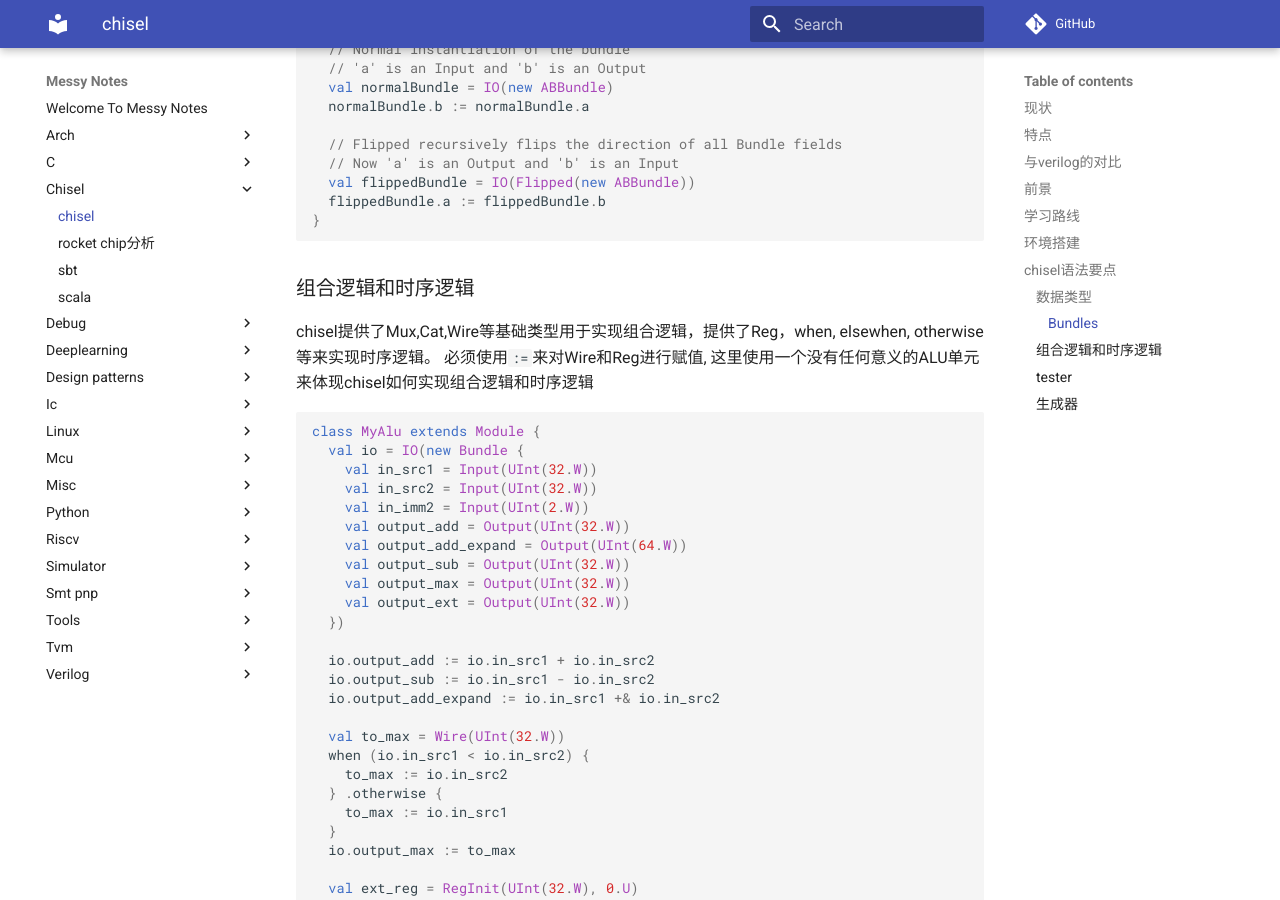
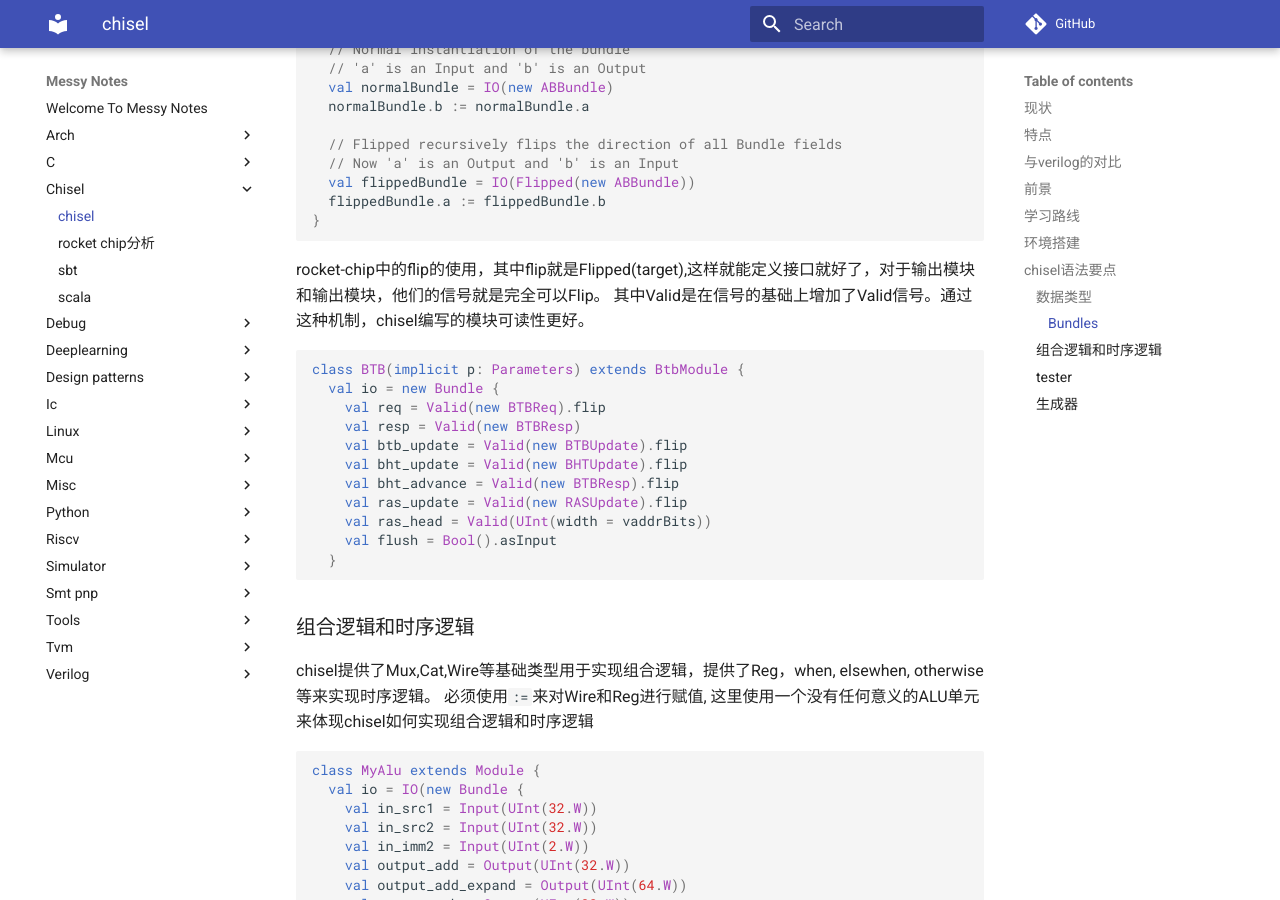
Before and after one commit to chsgcxy/messy_notes, an MkDocs documentation site: the page built from docs/chisel/chisel.md, in a window 1280 px wide and 900 px high, scrolled down 4179 px. Built offline with MkDocs 1.6.1 and Material for MkDocs 9.7.7, drawn with Linux system fonts in a browser that asks for light colours; comment, search, counter and statistics services are not loaded.

````diff
--- a/docs/chisel/chisel.md
+++ b/docs/chisel/chisel.md
@@ -152,6 +152,23 @@ class MyFlippedModule extends RawModule {
   val flippedBundle = IO(Flipped(new ABBundle))
   flippedBundle.a := flippedBundle.b
 }
+```
+
+rocket-chip中的flip的使用，其中flip就是Flipped(target),这样就能定义接口就好了，对于输出模块和输出模块，他们的信号就是完全可以Flip。
+其中Valid是在信号的基础上增加了Valid信号。通过这种机制，chisel编写的模块可读性更好。
+
+```scala
+class BTB(implicit p: Parameters) extends BtbModule {
+  val io = new Bundle {
+    val req = Valid(new BTBReq).flip
+    val resp = Valid(new BTBResp)
+    val btb_update = Valid(new BTBUpdate).flip
+    val bht_update = Valid(new BHTUpdate).flip
+    val bht_advance = Valid(new BTBResp).flip
+    val ras_update = Valid(new RASUpdate).flip
+    val ras_head = Valid(UInt(width = vaddrBits))
+    val flush = Bool().asInput
+  }
 ```
 
 ### 组合逻辑和时序逻辑
--- /dev/null
+++ b/google4f96b64050b868eb.html
@@ -0,0 +1 @@
+google-site-verification: google4f96b64050b868eb.html
````
Also changed, not shown: docs/arch/superscalar.md (+0 -2 lines), docs/linux/syscall.md (+2 -2 lines), docs/riscv/opensbi.md (added, +125 -0 lines), docs/imgs/common_boot_flow_multi_stage.PNG (added), docs/imgs/riscv_opensbi_system.PNG (added).
